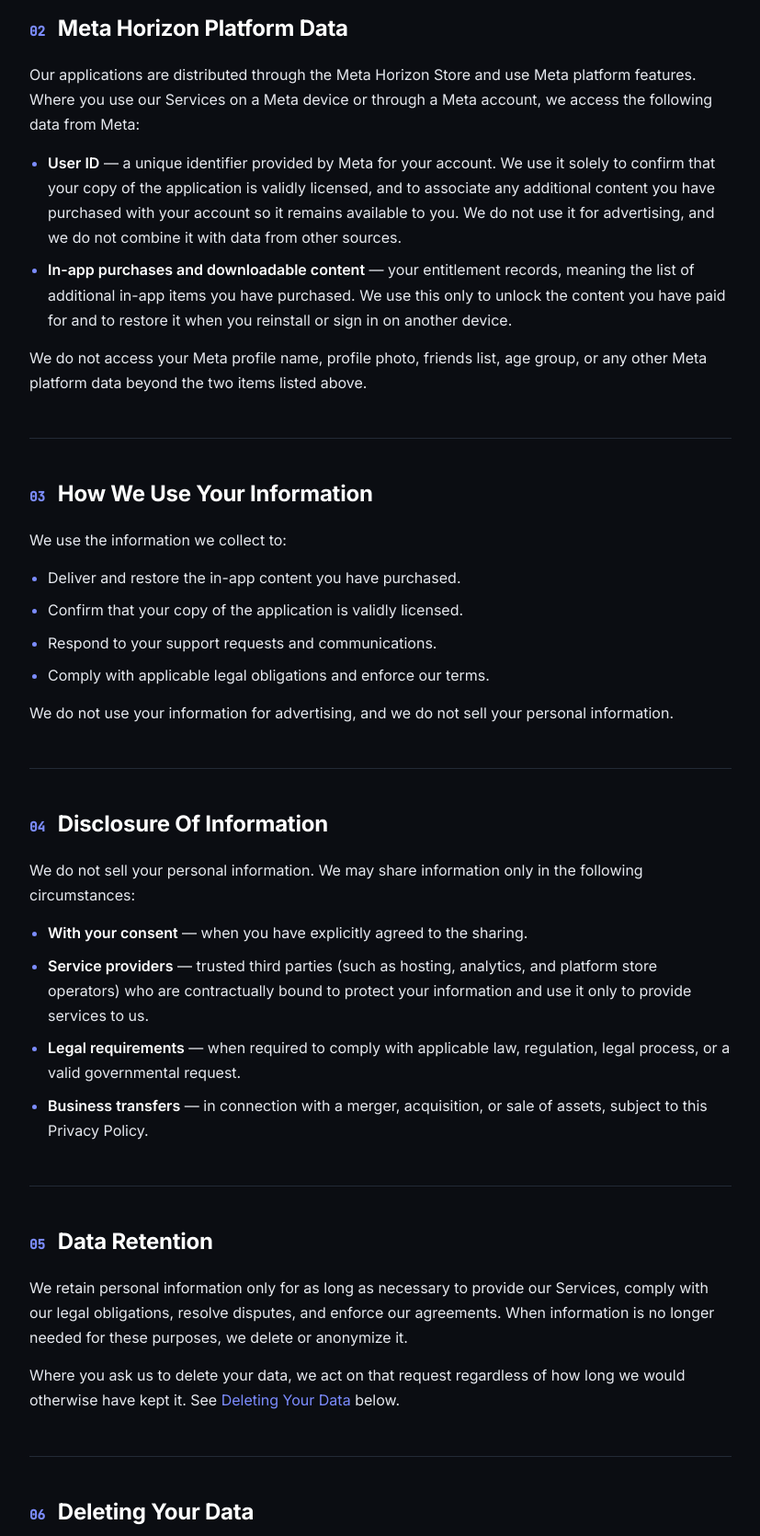
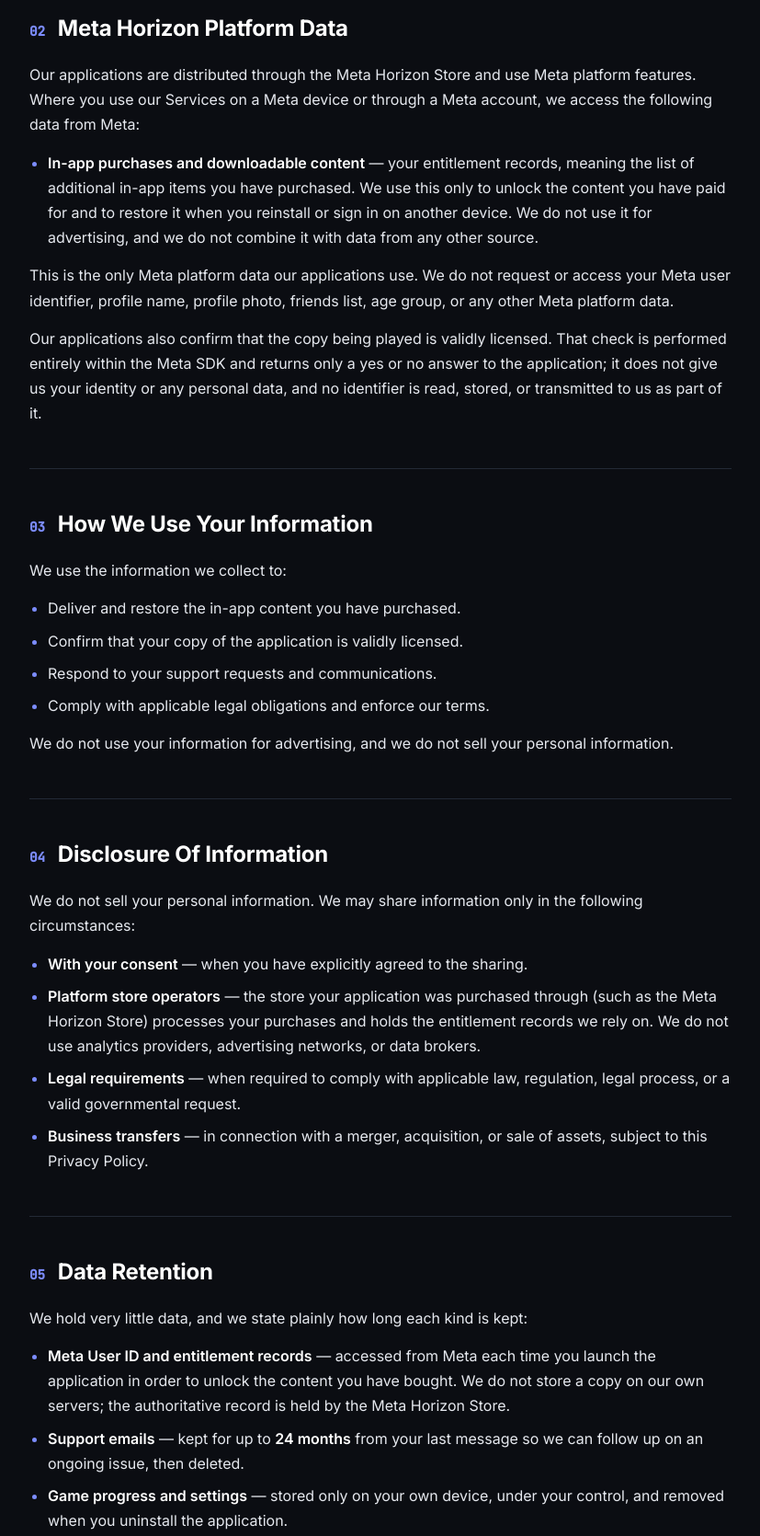
Before and after one commit to ascendrixstudio/privacy-policy, a plain HTML site: page index.html in a window 1280 px wide. Shown: the part 1102-2772 px from the top of the page at 92% size, without its empty margins (370-1197 px from the left). Drawn offline with Linux system fonts and the light colour scheme.

Commit message:
index.html

```diff
--- a/index.html
+++ b/index.html
@@ -309,20 +309,22 @@
         </p>
         <ul>
           <li>
-            <strong>User ID</strong> — a unique identifier provided by Meta for your account. We use it
-            solely to confirm that your copy of the application is validly licensed, and to associate any
-            additional content you have purchased with your account so it remains available to you. We do
-            not use it for advertising, and we do not combine it with data from other sources.
-          </li>
-          <li>
             <strong>In-app purchases and downloadable content</strong> — your entitlement records, meaning
             the list of additional in-app items you have purchased. We use this only to unlock the content
-            you have paid for and to restore it when you reinstall or sign in on another device.
+            you have paid for and to restore it when you reinstall or sign in on another device. We do not
+            use it for advertising, and we do not combine it with data from any other source.
           </li>
         </ul>
         <p>
-          We do not access your Meta profile name, profile photo, friends list, age group, or any other
-          Meta platform data beyond the two items listed above.
+          This is the only Meta platform data our applications use. We do not request or access your Meta
+          user identifier, profile name, profile photo, friends list, age group, or any other Meta
+          platform data.
+        </p>
+        <p>
+          Our applications also confirm that the copy being played is validly licensed. That check is
+          performed entirely within the Meta SDK and returns only a yes or no answer to the application;
+          it does not give us your identity or any personal data, and no identifier is read, stored, or
+          transmitted to us as part of it.
         </p>
       </section>
 
@@ -343,7 +345,7 @@
         <p>We do not sell your personal information. We may share information only in the following circumstances:</p>
         <ul>
           <li><strong>With your consent</strong> — when you have explicitly agreed to the sharing.</li>
-          <li><strong>Service providers</strong> — trusted third parties (such as hosting, analytics, and platform store operators) who are contractually bound to protect your information and use it only to provide services to us.</li>
+          <li><strong>Platform store operators</strong> — the store your application was purchased through (such as the Meta Horizon Store) processes your purchases and holds the entitlement records we rely on. We do not use analytics providers, advertising networks, or data brokers.</li>
           <li><strong>Legal requirements</strong> — when required to comply with applicable law, regulation, legal process, or a valid governmental request.</li>
           <li><strong>Business transfers</strong> — in connection with a merger, acquisition, or sale of assets, subject to this Privacy Policy.</li>
         </ul>
@@ -352,10 +354,13 @@
       <section id="retention">
         <h2><span class="num">05</span>Data Retention</h2>
         <p>
-          We retain personal information only for as long as necessary to provide our Services, comply with
-          our legal obligations, resolve disputes, and enforce our agreements. When information is no longer
-          needed for these purposes, we delete or anonymize it.
+          We hold very little data, and we state plainly how long each kind is kept:
         </p>
+        <ul>
+          <li><strong>Meta User ID and entitlement records</strong> — accessed from Meta each time you launch the application in order to unlock the content you have bought. We do not store a copy on our own servers; the authoritative record is held by the Meta Horizon Store.</li>
+          <li><strong>Support emails</strong> — kept for up to <strong>24 months</strong> from your last message so we can follow up on an ongoing issue, then deleted.</li>
+          <li><strong>Game progress and settings</strong> — stored only on your own device, under your control, and removed when you uninstall the application.</li>
+        </ul>
         <p>
           Where you ask us to delete your data, we act on that request regardless of how long we would
           otherwise have kept it. See <a href="#deletion">Deleting Your Data</a> below.
```
